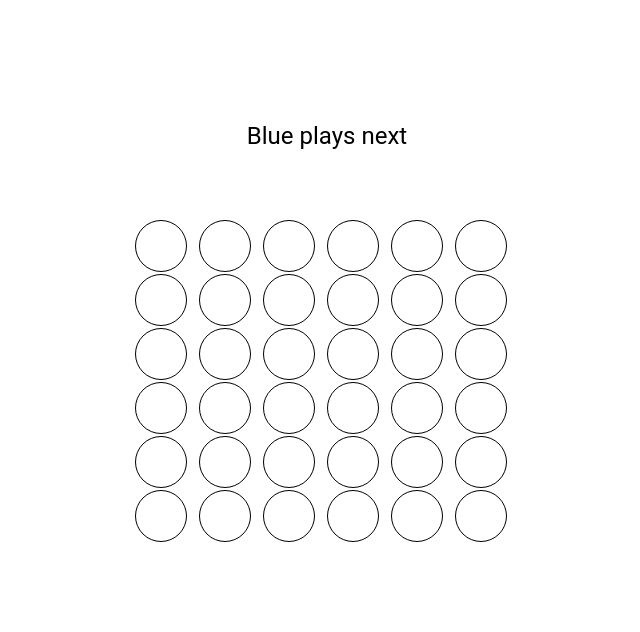
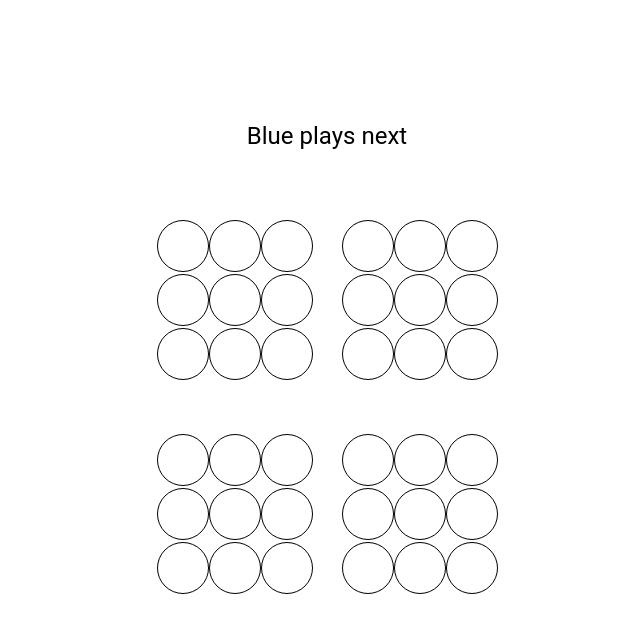
Before and after one commit to Don-t-Team/pentago, a React (Create React App) app: page / in a window 1280 px wide. Shown: the top 632 px of the page, without its empty margins (313-953 px from the left). Built offline with nearby package versions, Linux system fonts and the light colour scheme.

Commit message:
checkpoint: basic layout

```diff
--- a/src/config/attributes.js
+++ b/src/config/attributes.js
@@ -1,10 +1,11 @@
 const configAttributes = {
     num_rows: 6,
     num_columns: 6,
-    h_gap:7,
+    num_sections: 4,
+    h_gap:2,
     cell_width: 50,
     cell_height: 50,
-    s_gap: 50
+    s_gap: 60
 }
 
 export default configAttributes
--- a/src/pages/Board.js
+++ b/src/pages/Board.js
@@ -87,26 +87,26 @@ export default function Board(props) {
 
     const calcWidth = () => {
         return configAttributes.num_columns * configAttributes.cell_width +
-        (configAttributes.num_columns - 1) * configAttributes.h_gap + configAttributes.s_gap
+        (configAttributes.num_columns - 1) * configAttributes.h_gap +
+        configAttributes.s_gap
     }
 
     const width = calcWidth()
 
     console.log("board width", width)
 
+    const calcSectionWidth = (sectionIdx) => {
+        const num_cols = configAttributes.num_columns / 2
+        const marginRight = sectionIdx % 2 === 0 ? configAttributes.s_gap : 0
+        return num_cols * configAttributes.cell_width +
+        (num_cols - 1) * configAttributes.h_gap + marginRight
+    }
 
-    // const marginBottom = index <= configAttributes.num_rows / 2
-    // ? configAttributes.s_gap
-    // : 0
-
-    // const sectionWidth = index % 2 === 0
-    // ? configAttributes.s_gap
-    // : 0
-
-    const calcSectionWidth = (sectionIdx) => {
-        return sectionIdx % 2 === 0
-            ?   configAttributes.s_gap + width / 2
-            :   width / 2
+    const calcSectionHeight = (sectionIdx) => {
+        const num_rows = configAttributes.num_rows / 2
+        const marginBottom = sectionIdx < configAttributes.num_sections / 2 ? configAttributes.s_gap : 0
+        return num_rows * configAttributes.cell_height +
+        (num_rows - 1) * configAttributes.h_gap + marginBottom
     }
 
     return (
@@ -119,13 +119,6 @@ export default function Board(props) {
                             haveAWinner={haveAWinner}
                             reset={reset} />
                 {
-                    // board.map((row, rowIdx) =>
-                    //     <Row key={rowIdx}
-                    //          row={row}
-                    //          rowIdx={rowIdx}
-                    //          onClickCallback={(colIdx) => onClickCallback(colIdx)}
-                    //     />
-                    // )
                     <Grid
                         data_class={"board"}
                         container
@@ -134,7 +127,6 @@ export default function Board(props) {
                             display: 'flex',
                             flexDirection: 'row',
                             mb: 0.5,
-                            width: width
                         }}
                     >
                         {
@@ -142,6 +134,7 @@ export default function Board(props) {
                                 <Section
                                     data_class="section"
                                     width={calcSectionWidth(sectionIdx)}
+                                    height={calcSectionHeight(sectionIdx)}
                                     key={sectionIdx}
                                     index={sectionIdx}
                                     section={section}
--- a/src/pages/Row.js
+++ b/src/pages/Row.js
@@ -4,37 +4,37 @@ import Cell from "./Cell"
 import configAttributes from "../config/attributes"
 
 const Row = props => {
-    const {onClickCallback, row, width} = props;
+    const {onClickCallback, row} = props;
 
     console.log("row", row)
-    console.log("rowWidth", width)
 
     return (
         <Grid
               data_class={"row"}
               row
               container
+              width={"100%"}
               columns={configAttributes.num_columns / 2}
               sx={{
-                  width: "100%",
                   display: 'flex',
                   flexDirection: 'row',
+                  justifyContent: "center",
                   mb: 0.5,
                   height: configAttributes.cell_height
               }}
-              xs={3}
         >
             {
                 row.map((cell, idx) =>
                     <Grid
                         data_class={"cell"}
                         item
-                        xs={1}
+                        // xs={1}
                         key={idx}
                         onClick={() => onClickCallback(idx)}
                         sx={{
                             display: 'flex',
                             flexDirection: 'row',
+                            justifyContent: 'center',
                             mb: 0.5,
                         }}
                     >
--- a/src/pages/Section.js
+++ b/src/pages/Section.js
@@ -2,21 +2,23 @@ import Grid from "@mui/material/Grid";
 import Row from "./Row";
 
 import configAttributes from "../config/attributes";
+import { margin } from "@mui/system";
 
 const Section = props => {
-    const {onClickCallback, index, section, width} = props;
+    const {onClickCallback, index, section, width, height} = props;
 
-    // const marginBottom = index <= configAttributes.num_rows / 2
-    //     ? configAttributes.s_gap
-    //     : 0
+    console.log("section index", index, "section width", width, "section height", height)
 
-    // const marginRight = index % 2 === 0
-    //     ? configAttributes.s_gap
-    //     : 0
+    let marginBottom = index <= configAttributes.num_sections / 2
+        ? configAttributes.s_gap
+        : 0
 
-    // const rowWidth = width + marginRight
+    const sectionHeight = height - marginBottom
+    marginBottom += 'px'
 
-    console.log("section width", width)
+    console.log("section height", sectionHeight)
+    console.log("margin bottom", marginBottom)
+
 
     return (
         <Grid
@@ -25,9 +27,9 @@ const Section = props => {
             sx={{
                 display: 'flex',
                 flexDirection: 'row',
-                // mb: marginBottom,
-                // mr: marginRight
-                width: width
+                width: width,
+                height: sectionHeight,
+                marginBottom: marginBottom
             }}
             xs={6}
         >
@@ -35,6 +37,7 @@ const Section = props => {
                 section.map((row, idx) => (
                     <Row
                         width={width}
+                        height={height}
                         key={idx}
                         row={row}
                         rowIdx={idx}
```
Also changed, not shown: src/pages/Cell.js (indentation only).
